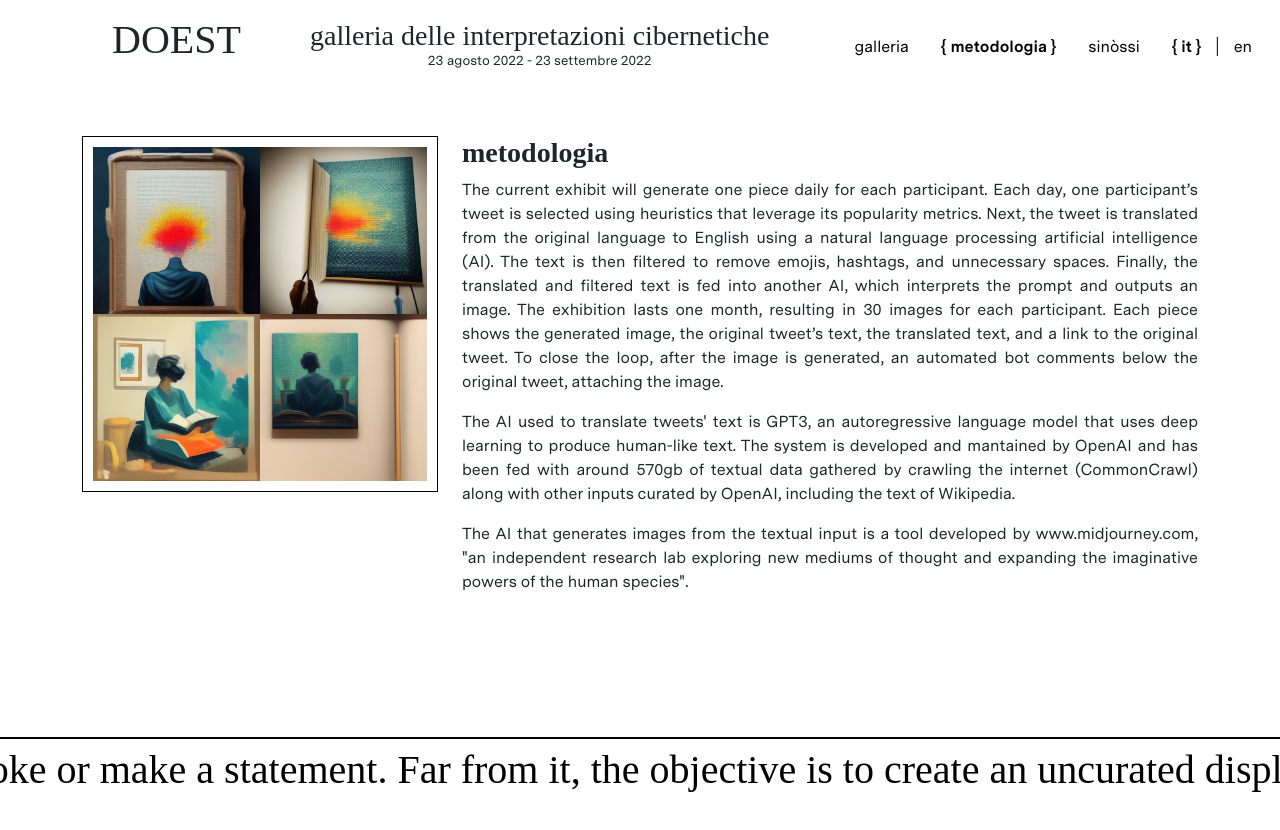
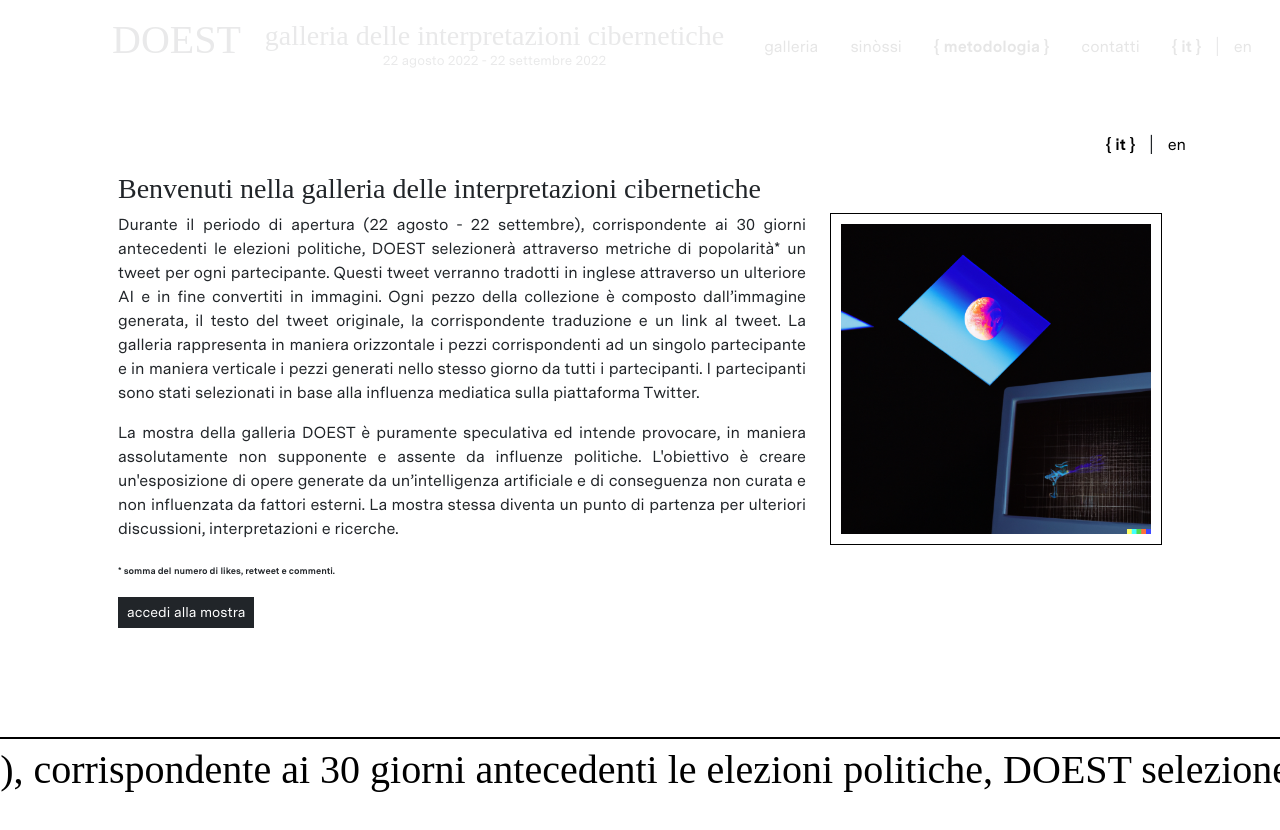
Before and after one commit to h1tm4nakah/DOTTOD-Frontend, a React (Create React App) app: page /methodology in a window 1280 px wide. Shown: the top 830 px of the page. Built offline with nearby package versions, Linux system fonts and the light colour scheme; a web font is replaced by a local one.

Commit message:
updated UI

```diff
--- a/src/App.tsx
+++ b/src/App.tsx
@@ -12,6 +12,8 @@ import {AbstractPage} from "./pages/abstract.page";
 import {Helmet} from "react-helmet";
 import ogimg from '../src/assets/images/gen3.png'
 import {useTranslation} from "react-i18next";
+import {InfoOverlay} from "./components/infoOverlay.component";
+import {CreditsPage} from "./pages/credits.page";
 
 function App() {
     const { t } = useTranslation();
@@ -44,6 +46,7 @@ function App() {
             <meta name="google-site-verification" content="ZbNLEcFdJFKVhONaa9FNQDfzMBgsHUaFbHQ4tOkBjF0" />
         </Helmet>
         <div className="container-fluid min-vh-100">
+            <InfoOverlay />
             <BrowserRouter>
                 <NavigationComponent/>
                 <Routes>
@@ -53,6 +56,7 @@ function App() {
                     <Route path="/admin" element={<AdminPage/>} />
                     <Route path="/methodology" element={<MethodologyPage />} />
                     <Route path="/abstract" element={<AbstractPage />} />
+                    <Route path="/contacts" element={<CreditsPage />} />
                 </Routes>
             </BrowserRouter>
         </div>
--- a/src/assets/i18n/translations/en.json
+++ b/src/assets/i18n/translations/en.json
@@ -1,20 +1,27 @@
 {
   "SLOGAN": "gallery of cybernetic interpretations",
-  "EXIBITION_DATES": "august 23rd 2022 - september 23rd 2022",
+  "WELCOME": "Welcome to the gallery of cybernetic interpretations",
+  "EXIBITION_DATES": "august 22nd 2022 - september 22nd 2022",
   "MENU_GALLERY": "gallery",
   "MENU_METHODOLOGY": "methodology",
   "MENU_ABSTRACT": "abstract",
+  "MENU_CONTACTS": "contacts",
   "HEADER_GALLERY": "gallery",
   "HEADER_METHODOLOGY": "methodology",
   "HEADER_ABSTRACT": "abstract",
+  "HEADER_CONTACTS": "contacts",
+  "HEADER_ROLES": "roles",
   "ORIGINAL_TEXT": "original text",
   "TRANSLATED_TEXT": "translated text",
   "LINK_TO_ORIG_TWEET": "link to the original tweet",
   "LINK_TO_TWEET_RESP": "link to the tweet's response",
   "BTN_SHOW": "show details",
-  "ABSTRACT_TEXT_1": "Every day, we humans are bombarded with complex information, both consciously and unconsciously. On the other hand, artificial intelligence systems that process natural language thrive on this information and grow from it. DOEST gallery's current exhibition investigates the capabilities of art generated by AI as a new medium for simplifying how information is conveyed. The resulting piece is displayed in the form of an image --which represent how the AI interpreted the textual prompt, the tweet original text and the translation from italian to english, required from the AI to be able to process the language. The translation is also performed using an autoregressive language model that uses deep learning to produce, decipher and translate human-like text.",
-  "ABSTRACT_TEXT_2": "The exhibition is not intended to provoke or make a statement. Far from it, the objective is to create an uncurated display of AI-generated art pieces, resulting from textual prompts coming from tweets of a selection of participants. These pieces are juxtaposed horizontally to show the visual temporal shift of each participant and vertically to compare them across all participants on the same day. The exhibition itself becomes a starting point for further discussion, interpretation, and research.",
-  "METHODOLOGY_TEXT_1": "The current exhibit will generate one piece daily for each participant. Each day, one participant’s tweet is selected using heuristics that leverage its popularity metrics. Next, the tweet is translated from the original language to English using a natural language processing artificial intelligence (AI). The text is then filtered to remove emojis, hashtags, and unnecessary spaces. Finally, the translated and filtered text is fed into another AI, which interprets the prompt and outputs an image. The exhibition lasts one month, resulting in 30 images for each participant. Each piece shows the generated image, the original tweet’s text, the translated text, and a link to the original tweet. To close the loop, after the image is generated, an automated bot comments below the original tweet, attaching the image.",
+  "BTN_ENTER": "enter the gallery",
+  "ABSTRACT_TEXT_1": "Every day, we humans are bombarded with complex information, both consciously and unconsciously. On the other hand, artificial intelligence systems that process natural language thrive on this information and grow from it. DOEST gallery's current exhibition investigates the capabilities of art generated by AI as a new medium for simplifying how information is conveyed.",
+  "ABSTRACT_TEXT_2": "During the opening season (22nd of August - 22nd of September), corresponding to the 30 days before the Italian political elections, DOEST will select thought popularity metrics* a tweet for each participant. The participants are selected based of their media influence on Twitter. The resulting exhibition is composed of pieces displayed in the form of an image (which represent how the AI interpreted the textual prompt) the original tweet text and the translation from Italian to English, required from the AI to process the language. The translation is generated using an autoregressive language model that uses deep learning to produce, decipher and translate human-like text.",
+  "ABSTRACT_TEXT_3": "The exhibition is purely speculative and provocative, it does not intend to make a statement. Far from it, the objective is to create an uncurated display of AI-generated art pieces, resulting from textual prompts coming from tweets of a selection of participants. These pieces are juxtaposed horizontally to show the visual temporal shift of each participant and vertically to compare them across all participants on the same day. The exhibition itself becomes a starting point for further discussion, interpretation, and research.",
+  "ABSTRACT_TEXT_EXPL": "* sum of likes, re-tweets and comments",
+  "METHODOLOGY_TEXT_1": "The current exhibit will generate one piece daily for each participant. Each day, one participant’s tweet is selected using heuristics that leverage its popularity metrics*. Next, the tweet is translated from the original language to English using a natural language processing artificial intelligence (AI). The text is then filtered to remove emojis, hashtags, and unnecessary spaces. Finally, the translated and filtered text is fed into another AI, which interprets the prompt and outputs an image. The exhibition lasts one month, resulting in 30 images for each participant. Each piece shows the generated image, the original tweet’s text, the translated text, and a link to the original tweet. To close the loop, after the image is generated, an automated bot comments below the original tweet, attaching the image.",
   "METHODOLOGY_TEXT_2": "The AI used to translate tweets' text is GPT3, an autoregressive language model that uses deep learning to produce human-like text. The system is developed and mantained by OpenAI and has been fed with around 570gb of textual data gathered by crawling the internet (CommonCrawl) along with other inputs curated by OpenAI, including the text of Wikipedia.",
   "METHODOLOGY_TEXT_3": "The AI that generates images from the textual input is a tool developed by www.midjourney.com, \"an independent research lab exploring new mediums of thought and expanding the imaginative powers of the human species\"."
 }
--- a/src/assets/i18n/translations/it.json
+++ b/src/assets/i18n/translations/it.json
@@ -1,20 +1,27 @@
 {
   "SLOGAN": "galleria delle interpretazioni cibernetiche",
-  "EXIBITION_DATES": "23 agosto 2022 - 23 settembre 2022",
+  "WELCOME": "Benvenuti nella galleria delle interpretazioni cibernetiche",
+  "EXIBITION_DATES": "22 agosto 2022 - 22 settembre 2022",
   "MENU_GALLERY": "galleria",
   "MENU_METHODOLOGY": "metodologia",
   "MENU_ABSTRACT": "sinòssi",
+  "MENU_CONTACTS": "contatti",
   "HEADER_GALLERY": "galleria",
   "HEADER_METHODOLOGY": "metodologia",
   "HEADER_ABSTRACT": "sinòssi",
+  "HEADER_CONTACTS": "contatti",
+  "HEADER_ROLES": "ruoli",
   "ORIGINAL_TEXT": "testo originale",
   "TRANSLATED_TEXT": "testo tradotto",
   "LINK_TO_ORIG_TWEET": "link al tweet originale",
   "LINK_TO_TWEET_RESP": "link alla risposta al tweet",
   "BTN_SHOW": "mostra",
-  "ABSTRACT_TEXT_1": "Every day, we humans are bombarded with complex information, both consciously and unconsciously. On the other hand, artificial intelligence systems that process natural language thrive on this information and grow from it. DOEST gallery's current exhibition investigates the capabilities of art generated by AI as a new medium for simplifying how information is conveyed. The resulting piece is displayed in the form of an image --which represent how the AI interpreted the textual prompt, the tweet original text and the translation from italian to english, required from the AI to be able to process the language. The translation is also performed using an autoregressive language model that uses deep learning to produce, decipher and translate human-like text.",
-  "ABSTRACT_TEXT_2": "The exhibition is not intended to provoke or make a statement. Far from it, the objective is to create an uncurated display of AI-generated art pieces, resulting from textual prompts coming from tweets of a selection of participants. These pieces are juxtaposed horizontally to show the visual temporal shift of each participant and vertically to compare them across all participants on the same day. The exhibition itself becomes a starting point for further discussion, interpretation, and research.",
-  "METHODOLOGY_TEXT_1": "The current exhibit will generate one piece daily for each participant. Each day, one participant’s tweet is selected using heuristics that leverage its popularity metrics. Next, the tweet is translated from the original language to English using a natural language processing artificial intelligence (AI). The text is then filtered to remove emojis, hashtags, and unnecessary spaces. Finally, the translated and filtered text is fed into another AI, which interprets the prompt and outputs an image. The exhibition lasts one month, resulting in 30 images for each participant. Each piece shows the generated image, the original tweet’s text, the translated text, and a link to the original tweet. To close the loop, after the image is generated, an automated bot comments below the original tweet, attaching the image.",
-  "METHODOLOGY_TEXT_2": "The AI used to translate tweets' text is GPT3, an autoregressive language model that uses deep learning to produce human-like text. The system is developed and mantained by OpenAI and has been fed with around 570gb of textual data gathered by crawling the internet (CommonCrawl) along with other inputs curated by OpenAI, including the text of Wikipedia.",
-  "METHODOLOGY_TEXT_3": "The AI that generates images from the textual input is a tool developed by www.midjourney.com, \"an independent research lab exploring new mediums of thought and expanding the imaginative powers of the human species\"."
+  "BTN_ENTER": "accedi alla mostra",
+  "ABSTRACT_TEXT_1": "Ogni giorno siamo esposti in maniera conscia e inconscia a flussi di informazioni irrilevanti, ridondanti, non richieste, di intralcio o di basso valore. La diffusione di informazioni inutili e indesiderabili può avere un effetto negativo sulle attività umane ed è considerato uno degli effetti negativi della rivoluzione informatica. DOEST gallery si pone l’obiettivo di favorire i processi di comprensione d’informazione testuale attraverso l’uso di sistemi di intelligenza artificiale (AI) in grado di generare immagini a partire da descrizioni testuali.",
+  "ABSTRACT_TEXT_2": "Durante il periodo di apertura (22 agosto - 22 settembre), corrispondente ai 30 giorni antecedenti le elezioni politiche, DOEST selezionerà attraverso metriche di popolarità* un tweet per ogni partecipante. Questi tweet verranno tradotti in inglese attraverso un ulteriore AI e in fine convertiti in immagini. Ogni pezzo della collezione è composto dall’immagine generata, il testo del tweet originale, la corrispondente traduzione e un link al tweet. La galleria rappresenta in maniera orizzontale i pezzi corrispondenti ad un singolo partecipante e in maniera verticale i pezzi generati nello stesso giorno da tutti i partecipanti. I partecipanti sono stati selezionati in base alla influenza mediatica sulla piattaforma Twitter.",
+  "ABSTRACT_TEXT_3": "La mostra della galleria DOEST è puramente speculativa ed intende provocare, in maniera assolutamente non supponente e assente da influenze politiche.  L'obiettivo è creare un'esposizione di opere generate da un’intelligenza artificiale e di conseguenza non curata e non influenzata da fattori esterni. La mostra stessa diventa un punto di partenza per ulteriori discussioni, interpretazioni e ricerche.",
+  "ABSTRACT_TEXT_EXPL": "* somma del numero di likes, retweet e commenti.",
+  "METHODOLOGY_TEXT_1": "La mostra attuale, ogni giorno, genera un nuovo pezzo dell’esposizione per ogni partecipante. Questo frammento è il risultato di un algoritmo automatico che seleziona il tweet giornaliero più popolare*, lo filtra per eliminare emojis, hashtags e spazi inutili e in fine lo traduce da Italiano ad Inglese attraverso un intelligenza artificiale di tipo Natural Language Processing (NLP). La traduzione viene successivamente inserita in un ulteriore AI che interpreta il testo e restituisce l’immagine corrispondente. L’esibizione resterà aperta per un mese, generando 30 immagini per ogni partecipante.",
+  "METHODOLOGY_TEXT_2": "L’intelligence artificiale utilizzata per tradurre i tweet è GPT3, acronimo che sta per Generative Pre-trained Transformer, di terza generazione, un software di'intelligenza artificiale particolarmente efficiente nella produzione automatica di testi creato da OpenAI. L’algoritmo è stato addestrato con oltre 570gb di testo proveniente da internet (CommonCrawl) insieme ad altri testi selezionati da OpenAI tra cui articoli di Wikipedia.",
+  "METHODOLOGY_TEXT_3": "L’intelligence artificiale utilizzata per transformare l’input testuale in un immagine è un software sviluppato da www.midjourney.com, \"un laboratorio di ricerca indipendente che esplora nuovi mezzi di pensiero ed espande i poteri immaginativi della specie umana\""
 }
--- /dev/null
+++ b/src/components/infoOverlay.component.tsx
@@ -0,0 +1,62 @@
+import * as React from 'react';
+import {useEffect, useRef, useState} from "react";
+import image from "../assets/images/gen6.png";
+import {useTranslation} from "react-i18next";
+import {LangSelector} from "./navigation.component";
+
+// @ts-ignore
+export function InfoOverlay() {
+    const [show, setShow] = useState(false);
+    const ref = useRef<HTMLDivElement>(null);
+    const { t } = useTranslation();
+
+    useEffect(() => {
+        if (localStorage.getItem("first_visit_consent") === null) {
+            setShow(true);
+        }
+        const handleClickOutside = (event: any) => {
+            if (ref.current && !ref.current.contains(event.target)) {
+                dismissModal();
+            }
+        };
+        document.addEventListener('click', handleClickOutside, true);
+        return () => {
+            document.removeEventListener('click', handleClickOutside, true);
+        };
+    }, [])
+
+    function dismissModal() {
+        localStorage.setItem("first_visit_consent", "true");
+        setShow(false);
+    }
+
+    return (
+        <div className={"modal fade" + (show ? "show d-block" : " d-none") } style={{backgroundColor: "rgba(255,255,255,0.9)"}}>
+            <div className="modal-dialog modal-dialog-centered modal-fullscreen">
+                <div className="modal-content" style={{backgroundColor: "transparent"}}>
+                    <div ref={ref} className="container my-auto p-5 position-relative" style={{backgroundColor: "white"}}>
+                        <div className="position-absolute end-0 top-0 mt-2 me-2">
+                            <LangSelector />
+                        </div>
+                        <div className="row">
+                            <div className="col-12 col-md-8 text-center text-md-start">
+                                <h3>{t('WELCOME')}</h3>
+                            </div>
+                            <div className="col-12 col-lg-8 mb-3 mb-lg-0">
+                                <p className="text-justify">{t('ABSTRACT_TEXT_2')}</p>
+                                <p className="text-justify d-none d-md-block">{t('ABSTRACT_TEXT_3')}</p>
+                                <p className="text-justify"><small><b>{t('ABSTRACT_TEXT_EXPL')}</b></small></p>
+                                <button className="btn btn-sm btn-dark" onClick={dismissModal}>{t('BTN_ENTER')}</button>
+                            </div>
+                            <div className="col-12 col-lg-4 d-none d-md-block">
+                                <div className="piece-image">
+                                    <img src={image} className="img-fluid" />
+                                </div>
+                            </div>
+                        </div>
+                    </div>
+                </div>
+            </div>
+        </div>
+    );
+}
--- a/src/components/marquee.component.tsx
+++ b/src/components/marquee.component.tsx
@@ -4,9 +4,9 @@ import React from "react";
 export function Marquee({text, inverted, slow}: {text: string, inverted?: boolean, slow?:boolean}) {
     return (
         <p className={"marquee" + (inverted ? " marquee-inverted" : "") + (slow ? " marquee-slow" : "")}>
-            <span>{text}</span>
-            <span>{text}</span>
-            <span>{text}</span>
+            <span>{text} </span>
+            <span>{text} </span>
+            <span>{text} </span>
         </p>
     )
 }
--- a/src/components/navigation.component.tsx
+++ b/src/components/navigation.component.tsx
@@ -34,15 +34,16 @@ export function NavigationComponent() {
             </h3>
             <div className="d-flex flex-wrap justify-content-sm-evenly justify-content-between mt-sm-1 mt-3">
                 <span className="px-3"><NavLink to={"/"}>{t('MENU_GALLERY')}</NavLink></span>
+                <span className="px-3"><NavLink to={"/abstract"}>{t('MENU_ABSTRACT')}</NavLink></span>
                 <span className="px-3"><NavLink to={"/methodology"}>{t('MENU_METHODOLOGY')}</NavLink></span>
-                <span className="px-3"><NavLink to={"/abstract"}>{t('MENU_ABSTRACT')}</NavLink></span>
+                <span className="px-3"><NavLink to={"/contacts"}>{t('MENU_CONTACTS')}</NavLink></span>
                 <LangSelector />
             </div>
         </header>
     );
 }
 
-const LangSelector = () => {
+export const LangSelector = () => {
     const { i18n } = useTranslation();
     const [selectedLang, setSelectedLang] = useState('it');
 
@@ -52,7 +53,7 @@ const LangSelector = () => {
     }
 
     return (
-        <span>
+        <span className="mt-3 mt-md-0">
             <span className="ps-3 pe-0">
                  <a className={"menu-link" + (selectedLang === 'it' ? " menu-link-active" : "")} onClick={() => changeLanguage('it')}>
                      { (selectedLang === 'it' ? "{ " : "") }it{ (selectedLang === 'it' ? " }" : "") }
--- a/src/pages/methodology.page.tsx
+++ b/src/pages/methodology.page.tsx
@@ -1,11 +1,15 @@
 import React, {useContext, useEffect, useState} from "react";
 import {useTranslation} from "react-i18next";
 import image from "../assets/images/gen3.png"
+import {Helmet} from "react-helmet";
 
 export function MethodologyPage() {
     const { t } = useTranslation();
     return (
         <div className="container">
+            <Helmet>
+                <title>{ "DOEST gallery - methodology" }</title>
+            </Helmet>
             <div className="row mt-5">
                 <div className="col-12 col-md-4">
                     <div className="piece-image">
@@ -17,6 +21,7 @@ export function MethodologyPage() {
                     <p className="text-justify">{t('METHODOLOGY_TEXT_1')}</p>
                     <p className="text-justify">{t('METHODOLOGY_TEXT_2')}</p>
                     <p className="text-justify">{t('METHODOLOGY_TEXT_3')}</p>
+                    <p className="text-justify"><small><b>{t('ABSTRACT_TEXT_EXPL')}</b></small></p>
                 </div>
             </div>
         </div>
```
Also changed, not shown: src/pages/abstract.page.tsx (+8 -2 lines), src/pages/credits.page.tsx (added, +54 -0 lines), src/assets/images/gen8.png (added), 8 other files (tests, documents, lock files or other folders).
